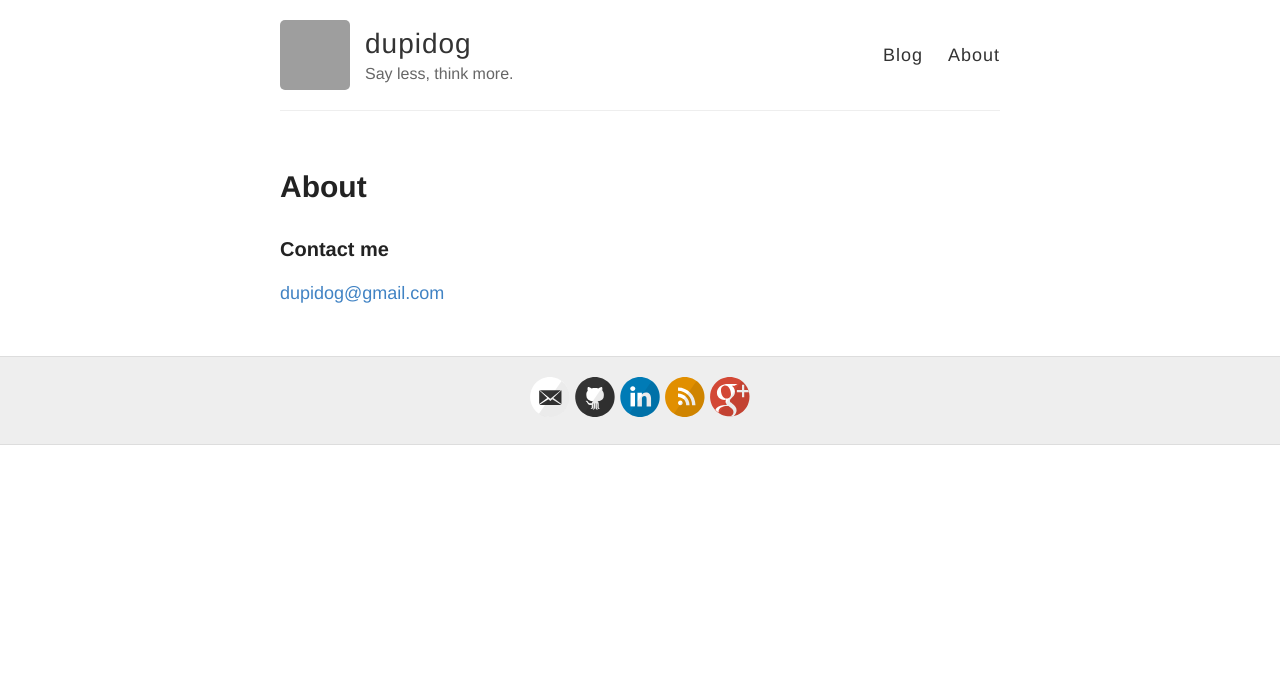
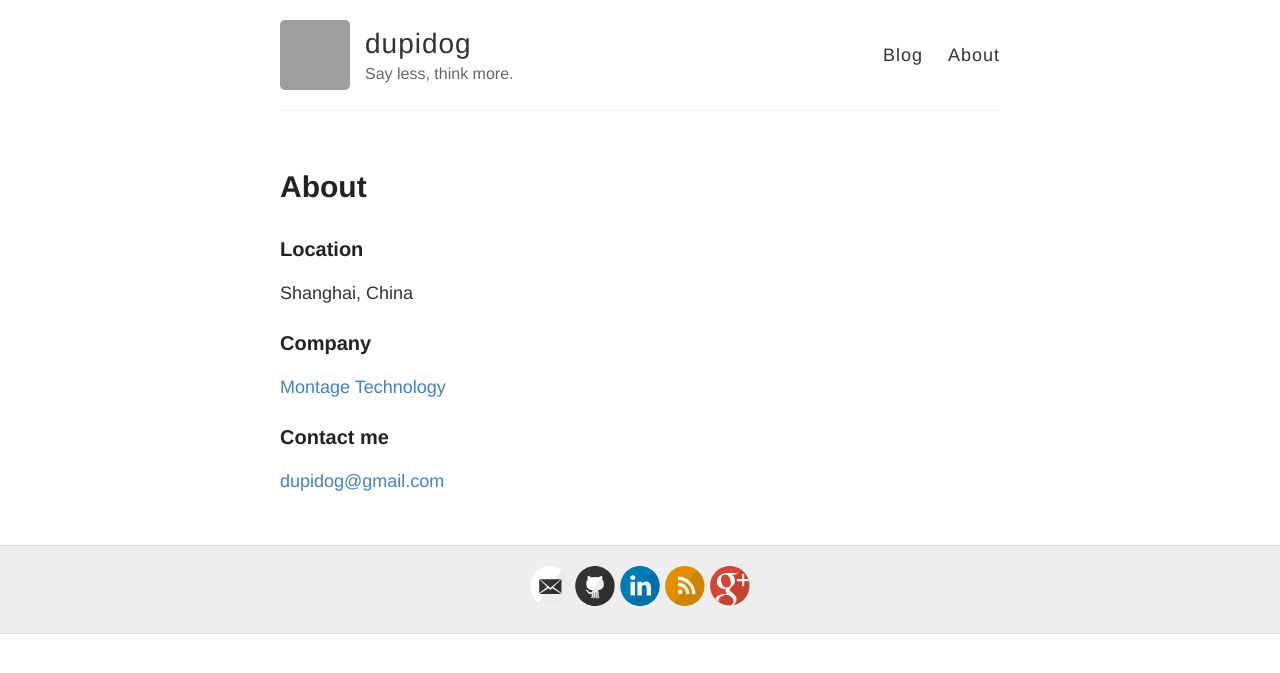
Before and after one commit to dupidog/dupidog.github.io, a Jekyll site: the page built from about.md, in a window 1280 px wide. Shown: the top 673 px of the page. Built offline with Jekyll 4.4.1, drawn with Linux system fonts in a browser that asks for light colours; grey boxes are pictures that could not be loaded.

Commit message:
Update about.md

```diff
--- a/about.md
+++ b/about.md
@@ -4,6 +4,14 @@ title: About
 permalink: /about/
 ---
 
+### Location
+
+Shanghai, China
+
+### Company
+
+[Montage Technology](http://www.montage-tech.com)
+
 ### Contact me
 
 [dupidog@gmail.com](mailto:dupidog@gmail.com)
```
